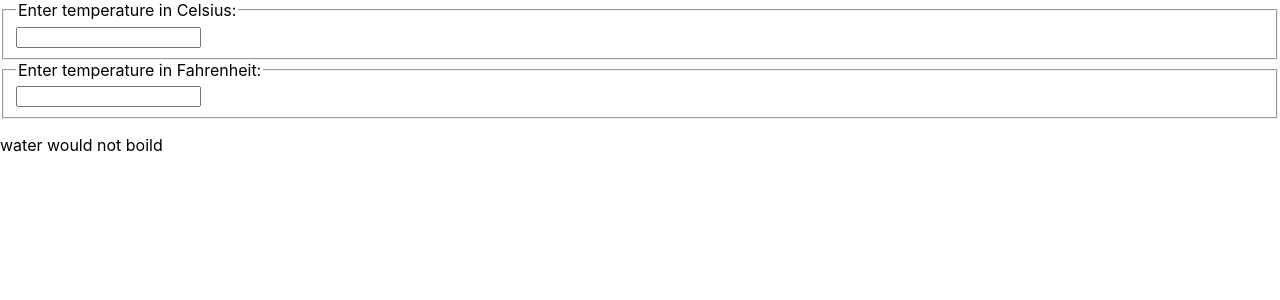
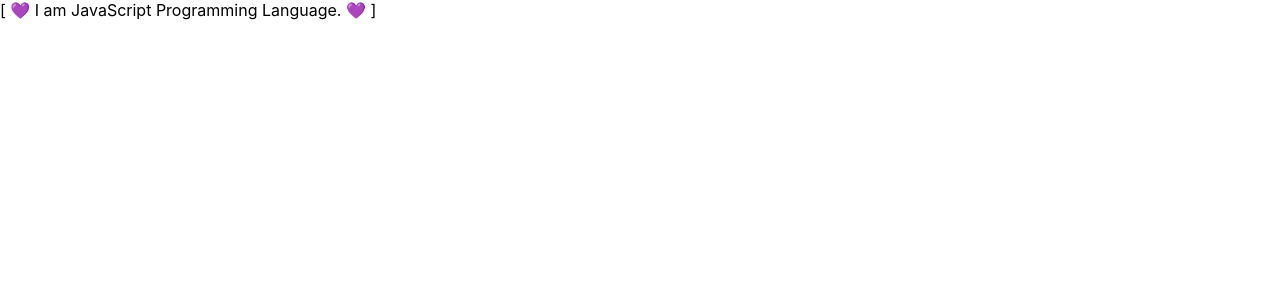
Before and after one commit to abdullahalsuad/my-react, a React (Create React App) app: page / in a window 1280 px wide. Shown: the top 300 px of the page. Built offline with nearby package versions, Linux system fonts and the light colour scheme.

Commit message:
inheritance composition

```diff
--- a/src/App.js
+++ b/src/App.js
@@ -1,15 +1,26 @@
 // import ClockLIst from '../src/Components/ClockLIst';
 // import Form from "../src/Components/From"
-import Calculator from "./Components/TempCalculator/Calculator";
+//import Calculator from "./Components/TempCalculator/Calculator";
+//import Text from "./Components/inheritance/Text";
+import Emoji from './Components/Composition/Emoji'
+import Text from './Components/Composition/Text'
+import Bracket from './Components/Composition/Baracket';
 
 
 function App() {
     // const quantity =[1,2,3,4];
     return (
         <div>
-            {/* <ClockLIst quantity ={quantity} />
-            <Form /> */}
-            <Calculator/>
+             {/* <ClockLIst quantity ={quantity} />
+            <Form />
+            <Calculator/> */}
+            <Emoji>
+                {({addEmoji}) => (
+                <Bracket>
+                  {({ addBracket }) => <Text addEmoji={addEmoji} addBracket={addBracket} />}
+                </Bracket>)}
+            </Emoji>
+
         </div>
     );
 }
--- /dev/null
+++ b/src/Components/Composition/Baracket.js
@@ -0,0 +1,9 @@
+import React from 'react';
+
+export default class Bracket extends React.Component{
+    addBracket = (text ) => `[ ${text} ]`
+
+    render(){
+      return this.props.children({ addBracket: this.addBracket});
+    }
+}
--- /dev/null
+++ b/src/Components/Composition/Emoji.js
@@ -0,0 +1,9 @@
+import React from 'react';
+
+export default class Emoji extends React.Component{
+    addEmoji = (text ,emoji) => `${emoji} ${text} ${emoji}`
+
+    render(){
+      return this.props.children({ addEmoji: this.addEmoji});
+    }
+}
--- /dev/null
+++ b/src/Components/Composition/Text.js
@@ -0,0 +1,10 @@
+export default function Text({ addEmoji, addBracket }) {
+    let text = 'I am JavaScript Programming Language.';
+    if (addEmoji) {
+        text = addEmoji(text, '💜');
+    }
+    if (addBracket) {
+        text = addBracket(text);
+    }
+    return <div>{text}</div>;
+}
--- /dev/null
+++ b/src/Components/inheritance/Emoji.js
@@ -0,0 +1,16 @@
+import React from 'react';
+
+export default class Emoji extends React.Component{
+    addEmoji = (text ,emoji) => `${emoji} ${text} ${emoji}`
+
+    render(over){
+       let text  = 'i am emoji Component';
+
+        if(over) text = over;
+       return(
+           <div>
+                {text}
+           </div>
+       )
+    }
+}
--- /dev/null
+++ b/src/Components/inheritance/Text.js
@@ -0,0 +1,13 @@
+import Emoji from './Emoji';
+
+export default class Text extends Emoji{
+        // eslint-disable-next-line no-useless-constructor
+        constructor(props){
+            super(props);
+        }
+
+    render(){
+        const decoratedText = this.addEmoji('i am js language', '🙂');
+        return super.render(decoratedText);
+    }
+}
```
